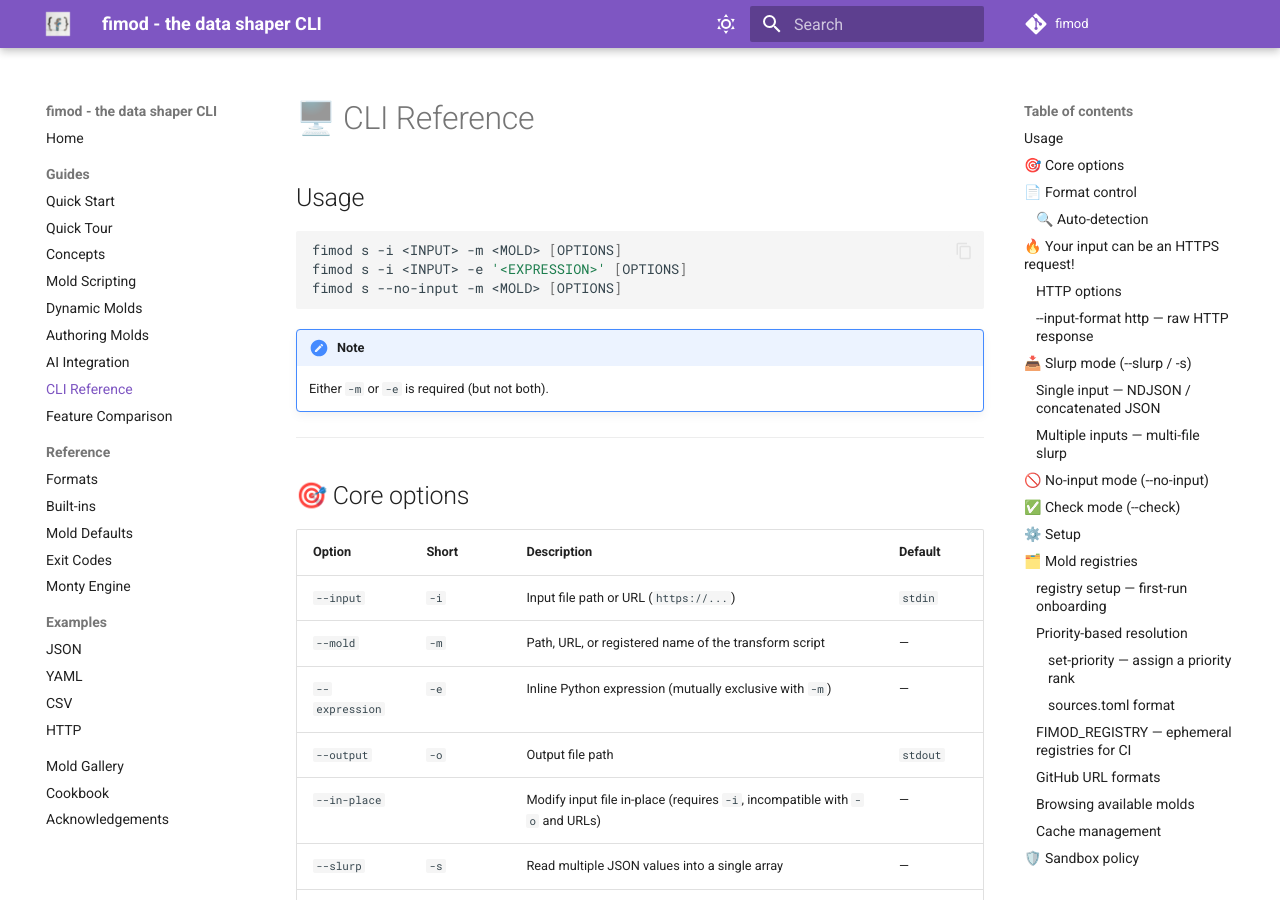
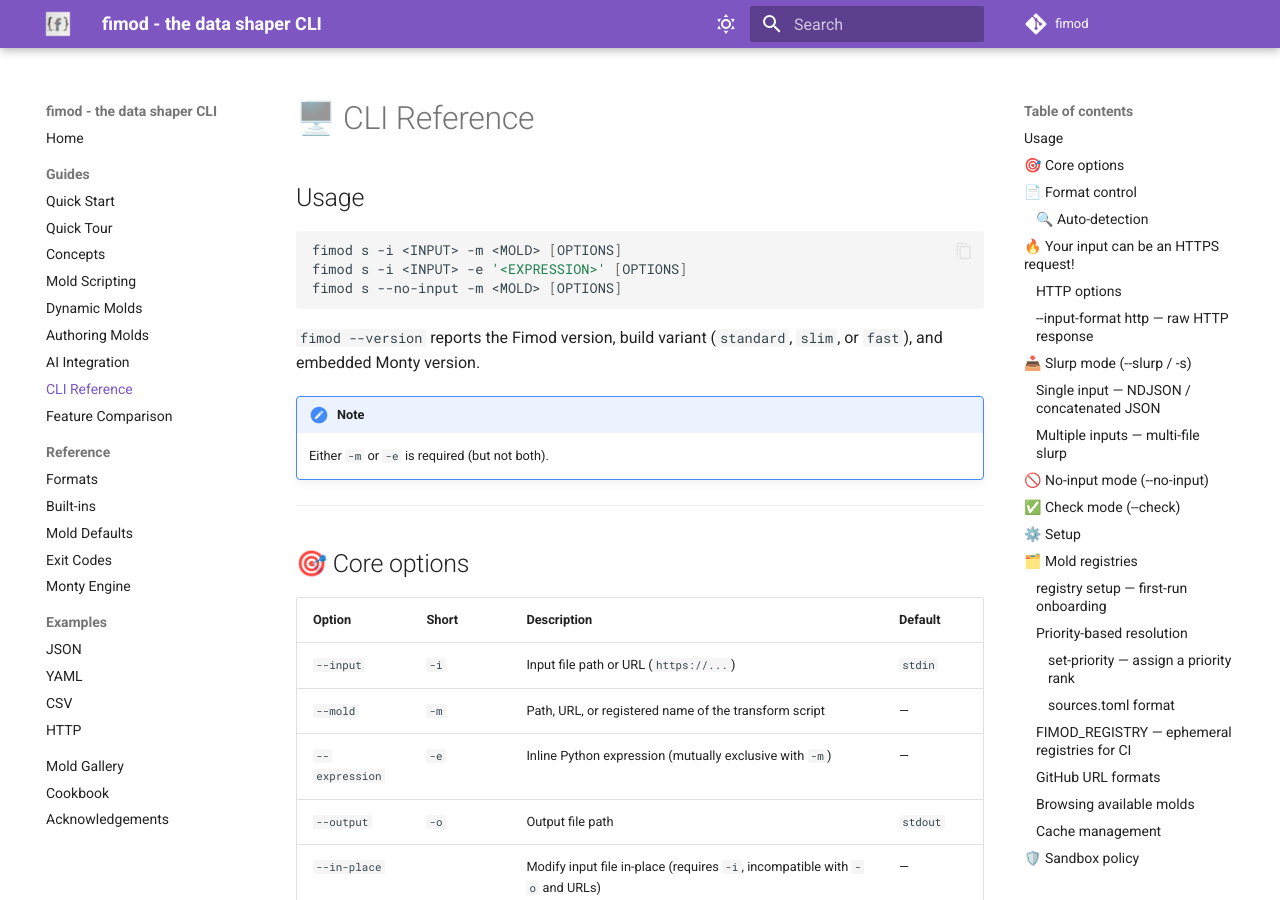
Before and after one commit to pytgaen/fimod, an MkDocs documentation site: the page built from docs/guides/cli-reference.md, in a window 1280 px wide and 900 px high. Built offline with MkDocs 1.6.1 and Material for MkDocs 9.7.7, drawn with Linux system fonts in a browser that asks for light colours; comment, search, counter and statistics services are not loaded.

Commit message:
fix(cli): clean up Monty 1.0.0 version display (#48)

````diff
--- a/docs/guides/cli-reference.md
+++ b/docs/guides/cli-reference.md
@@ -7,6 +7,9 @@ fimod s -i <INPUT> -m <MOLD> [OPTIONS]
 fimod s -i <INPUT> -e '<EXPRESSION>' [OPTIONS]
 fimod s --no-input -m <MOLD> [OPTIONS]
 ```
+
+`fimod --version` reports the Fimod version, build variant (`standard`, `slim`,
+or `fast`), and embedded Monty version.
 
 !!! note
     Either `-m` or `-e` is required (but not both).
````
Also changed, not shown: notes/changelog-0.12.1.md (added, +9 -0 lines), 4 other files.
